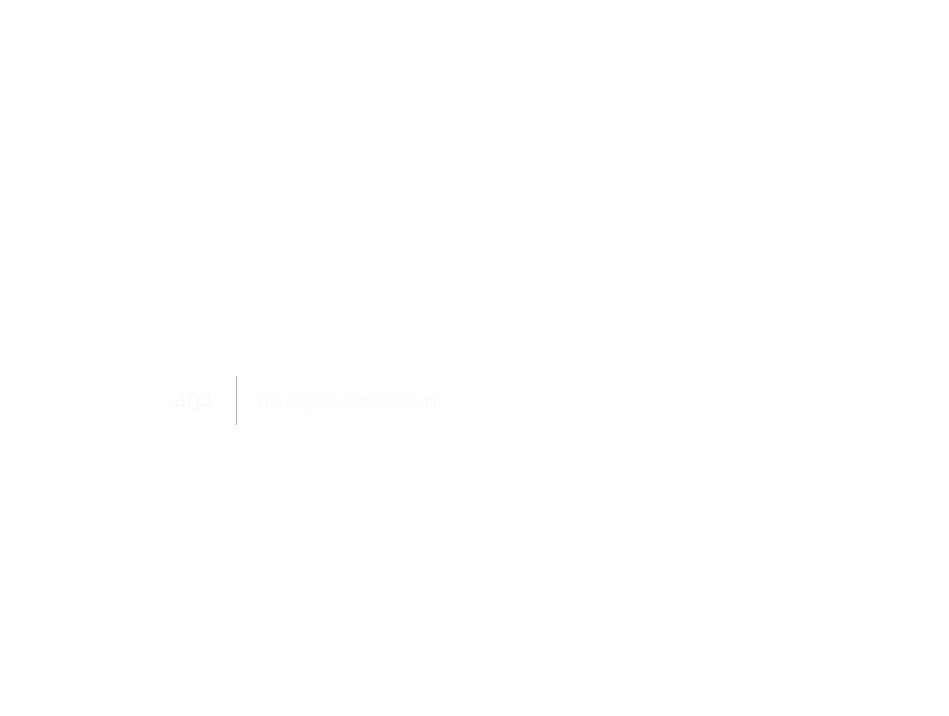
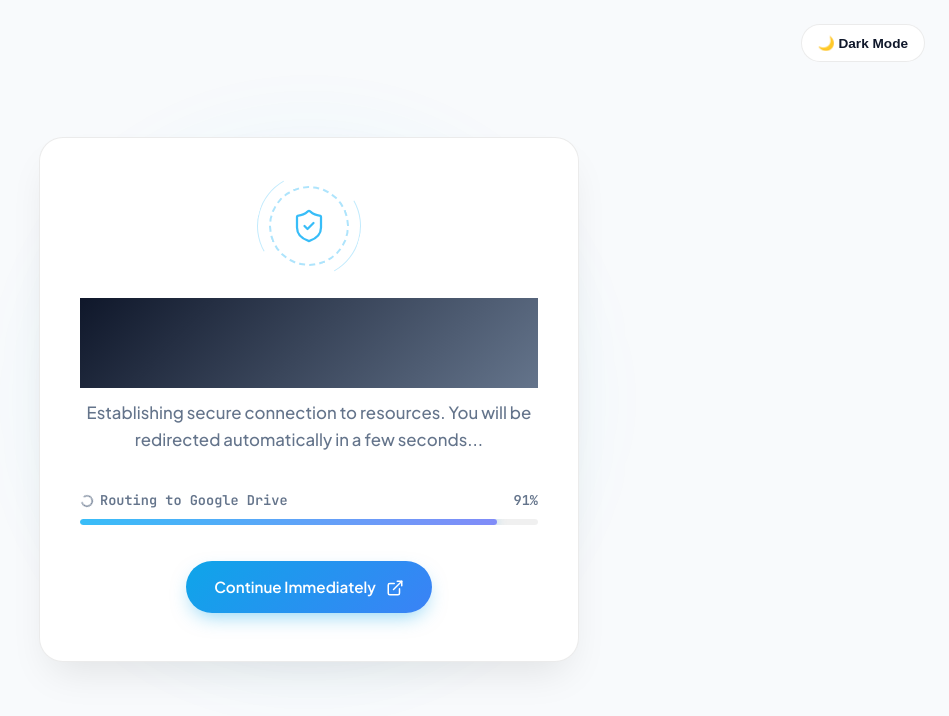
Before and after one commit to coderaarav12/portfolio, a Next.js app: page /app-tutorials in a window 1280 px wide. Before the commit this address had no page. Shown: the top 716 px of the page, without its empty margins (331-1280 px from the left). Built offline with nearby package versions, Linux system fonts and the light colour scheme.

Commit message:
feat: duplicate tutorials page to support both hyphen and underscore routes

```diff
--- /dev/null
+++ b/app/app-tutorials/page.js
@@ -0,0 +1,263 @@
+"use client";
+
+import React, { useState, useEffect } from "react";
+import { motion } from "motion/react";
+import { ExternalLink, ShieldCheck, Loader2 } from "lucide-react";
+
+// The requested Google Drive folder URL
+const DESTINATION_URL = "https://drive.google.com/drive/folders/1gDYo3WZRP6ItngaANJCPS8Q8y2GMKLIN?usp=drive_link";
+const WAIT_TIME_MS = 6000; // 6 seconds wait time
+
+export default function AppTutorialsRedirect() {
+  const [progress, setProgress] = useState(0);
+  const [isDarkTheme, setIsDarkTheme] = useState(true);
+
+  // Check system preference for light/dark mode on mount
+  useEffect(() => {
+    const prefersDark = window.matchMedia && window.matchMedia("(prefers-color-scheme: dark)").matches;
+    setIsDarkTheme(prefersDark !== false); // Default to dark if not explicitly light
+
+    const listener = (e) => setIsDarkTheme(e.matches);
+    if (window.matchMedia) {
+      window.matchMedia("(prefers-color-scheme: dark)").addEventListener("change", listener);
+    }
+    return () => {
+      if (window.matchMedia) {
+        window.matchMedia("(prefers-color-scheme: dark)").removeEventListener("change", listener);
+      }
+    };
+  }, []);
+
+  useEffect(() => {
+    const startTime = Date.now();
+    const interval = setInterval(() => {
+      const elapsed = Date.now() - startTime;
+      const currentProgress = Math.min(100, (elapsed / WAIT_TIME_MS) * 100);
+      setProgress(currentProgress);
+
+      if (currentProgress >= 100) {
+        clearInterval(interval);
+        window.location.replace(DESTINATION_URL);
+      }
+    }, 30);
+
+    return () => clearInterval(interval);
+  }, []);
+
+  const themeColors = {
+    bg: isDarkTheme ? "#05070d" : "#f8fafc",
+    cardBg: isDarkTheme ? "rgba(255, 255, 255, 0.03)" : "#ffffff",
+    cardBorder: isDarkTheme ? "rgba(255, 255, 255, 0.08)" : "rgba(0, 0, 0, 0.08)",
+    textPrimary: isDarkTheme ? "#ffffff" : "#0f172a",
+    textSecondary: isDarkTheme ? "#94a3b8" : "#64748b",
+    accent: "#38bdf8",
+    accentGlow: isDarkTheme ? "rgba(56, 189, 248, 0.25)" : "rgba(56, 189, 248, 0.4)",
+    shadow: isDarkTheme ? "0 25px 50px -12px rgba(0,0,0,0.5)" : "0 20px 40px -12px rgba(0,0,0,0.1)",
+  };
+
+  return (
+    <div
+      style={{
+        minHeight: "100vh",
+        width: "100%",
+        display: "flex",
+        flexDirection: "column",
+        alignItems: "center",
+        justifyContent: "center",
+        background: themeColors.bg,
+        color: themeColors.textPrimary,
+        fontFamily: "'Plus Jakarta Sans', system-ui, sans-serif",
+        padding: "24px",
+        overflow: "hidden",
+        position: "relative",
+        transition: "background 0.4s ease, color 0.4s ease"
+      }}
+    >
+      {/* Background Ambient Glow */}
+      <motion.div
+        animate={{
+          scale: [1, 1.05, 1],
+          opacity: [0.6, 0.8, 0.6]
+        }}
+        transition={{ duration: 4, repeat: Infinity, ease: "easeInOut" }}
+        style={{
+          position: "absolute",
+          width: "600px",
+          height: "600px",
+          borderRadius: "50%",
+          background: `radial-gradient(circle, ${themeColors.accentGlow} 0%, transparent 60%)`,
+          filter: "blur(60px)",
+          pointerEvents: "none",
+          zIndex: 0
+        }}
+      />
+
+      <motion.div
+        initial={{ opacity: 0, y: 20, scale: 0.95 }}
+        animate={{ opacity: 1, y: 0, scale: 1 }}
+        transition={{ duration: 0.6, ease: [0.16, 1, 0.3, 1] }}
+        style={{
+          position: "relative",
+          zIndex: 10,
+          background: themeColors.cardBg,
+          border: `1px solid ${themeColors.cardBorder}`,
+          borderRadius: "24px",
+          padding: "48px 40px",
+          maxWidth: "540px",
+          width: "100%",
+          textAlign: "center",
+          backdropFilter: "blur(20px)",
+          boxShadow: themeColors.shadow,
+        }}
+      >
+        {/* Animated Icon Section */}
+        <div style={{ position: "relative", width: "80px", height: "80px", margin: "0 auto 32px auto", display: "flex", alignItems: "center", justifyContent: "center" }}>
+          <motion.div
+            animate={{ rotate: 360 }}
+            transition={{ duration: 8, repeat: Infinity, ease: "linear" }}
+            style={{
+              position: "absolute",
+              inset: 0,
+              border: `2px dashed ${themeColors.accent}`,
+              borderRadius: "50%",
+              opacity: 0.4
+            }}
+          />
+          <motion.div
+            animate={{ rotate: -360 }}
+            transition={{ duration: 12, repeat: Infinity, ease: "linear" }}
+            style={{
+              position: "absolute",
+              inset: "-12px",
+              border: `1px solid ${themeColors.accent}`,
+              borderRadius: "50%",
+              borderTopColor: "transparent",
+              borderBottomColor: "transparent",
+              opacity: 0.3
+            }}
+          />
+          <ShieldCheck size={36} color={themeColors.accent} strokeWidth={1.5} />
+        </div>
+
+        <h1 style={{
+          fontSize: "1.75rem",
+          fontWeight: 800,
+          letterSpacing: "-0.03em",
+          margin: "0 0 12px 0",
+          background: `linear-gradient(135deg, ${themeColors.textPrimary} 0%, ${themeColors.textSecondary} 100%)`,
+          WebkitBackgroundClip: "text",
+          WebkitTextFillColor: "transparent"
+        }}>
+          Aarav Goel&apos;s App Tutorial Assignment Drive Page
+        </h1>
+
+        <p style={{
+          fontSize: "1.05rem",
+          color: themeColors.textSecondary,
+          margin: "0 0 36px 0",
+          lineHeight: 1.6,
+          fontWeight: 500
+        }}>
+          Establishing secure connection to resources. You will be redirected automatically in a few seconds...
+        </p>
+
+        {/* Cinematic Progress Bar */}
+        <div style={{ width: "100%", marginBottom: "36px" }}>
+          <div style={{
+            display: "flex",
+            justifyContent: "space-between",
+            fontSize: "0.85rem",
+            fontFamily: "'JetBrains Mono', monospace",
+            color: themeColors.textSecondary,
+            marginBottom: "8px",
+            fontWeight: 600
+          }}>
+            <span style={{ display: "flex", alignItems: "center", gap: "6px" }}>
+              <Loader2 size={14} className="animate-spin" style={{ animation: "spin 1s linear Infinity" }} />
+              Routing to Google Drive
+            </span>
+            <span>{Math.floor(progress)}%</span>
+          </div>
+          <div style={{
+            width: "100%",
+            height: "6px",
+            background: isDarkTheme ? "rgba(255,255,255,0.06)" : "rgba(0,0,0,0.06)",
+            borderRadius: "999px",
+            overflow: "hidden"
+          }}>
+            <motion.div
+              style={{
+                height: "100%",
+                width: `${progress}%`,
+                background: "linear-gradient(90deg, #38bdf8 0%, #818cf8 100%)",
+                boxShadow: "0 0 10px rgba(56, 189, 248, 0.5)",
+                borderRadius: "999px"
+              }}
+            />
+          </div>
+        </div>
+
+        {/* Manual Redirect Button */}
+        <a
+          href={DESTINATION_URL}
+          style={{
+            display: "inline-flex",
+            alignItems: "center",
+            gap: "10px",
+            padding: "14px 28px",
+            background: "linear-gradient(135deg, #0ea5e9 0%, #3b82f6 100%)",
+            color: "#ffffff",
+            fontWeight: 600,
+            fontSize: "0.95rem",
+            textDecoration: "none",
+            borderRadius: "999px",
+            boxShadow: "0 8px 20px -6px rgba(14, 165, 233, 0.5)",
+            transition: "transform 0.2s ease, box-shadow 0.2s ease"
+          }}
+          onMouseOver={(e) => {
+            e.currentTarget.style.transform = "translateY(-2px)";
+            e.currentTarget.style.boxShadow = "0 12px 25px -6px rgba(14, 165, 233, 0.6)";
+          }}
+          onMouseOut={(e) => {
+            e.currentTarget.style.transform = "translateY(0)";
+            e.currentTarget.style.boxShadow = "0 8px 20px -6px rgba(14, 165, 233, 0.5)";
+          }}
+        >
+          <span>Continue Immediately</span>
+          <ExternalLink size={18} />
+        </a>
+      </motion.div>
+
+      {/* Theme Toggle Button (Bonus for aesthetics) */}
+      <button
+        onClick={() => setIsDarkTheme(!isDarkTheme)}
+        style={{
+          position: "absolute",
+          top: "24px",
+          right: "24px",
+          background: themeColors.cardBg,
+          border: `1px solid ${themeColors.cardBorder}`,
+          color: themeColors.textPrimary,
+          padding: "10px 16px",
+          borderRadius: "999px",
+          fontSize: "0.85rem",
+          fontWeight: 600,
+          cursor: "pointer",
+          backdropFilter: "blur(10px)",
+          zIndex: 20
+        }}
+      >
+        {isDarkTheme ? "☀️ Light Mode" : "🌙 Dark Mode"}
+      </button>
+
+      <style>{`
+        @keyframes spin {
+          to { transform: rotate(360deg); }
+        }
+        .animate-spin {
+          animation: spin 1.5s linear infinite;
+        }
+      `}</style>
+    </div>
+  );
+}
```
